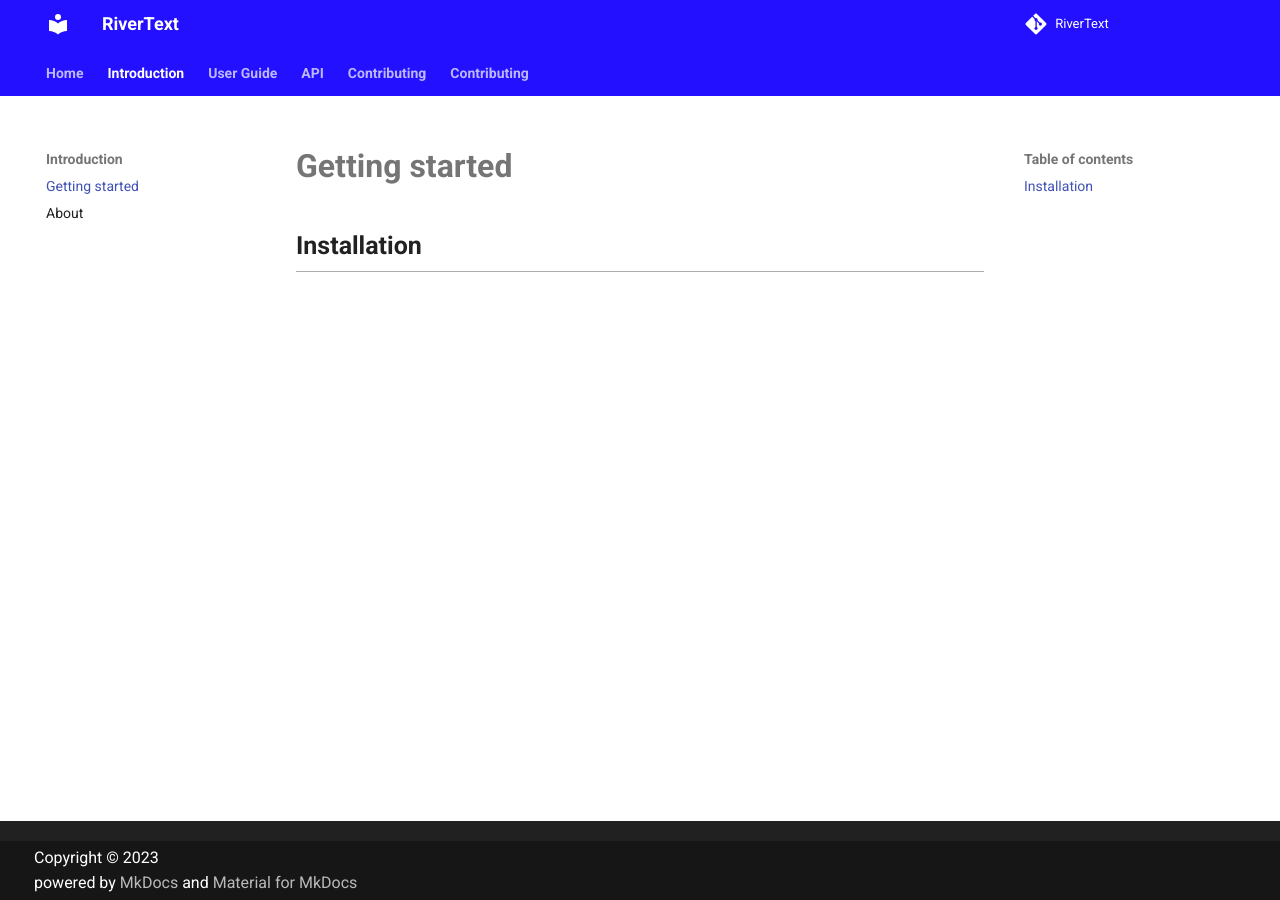
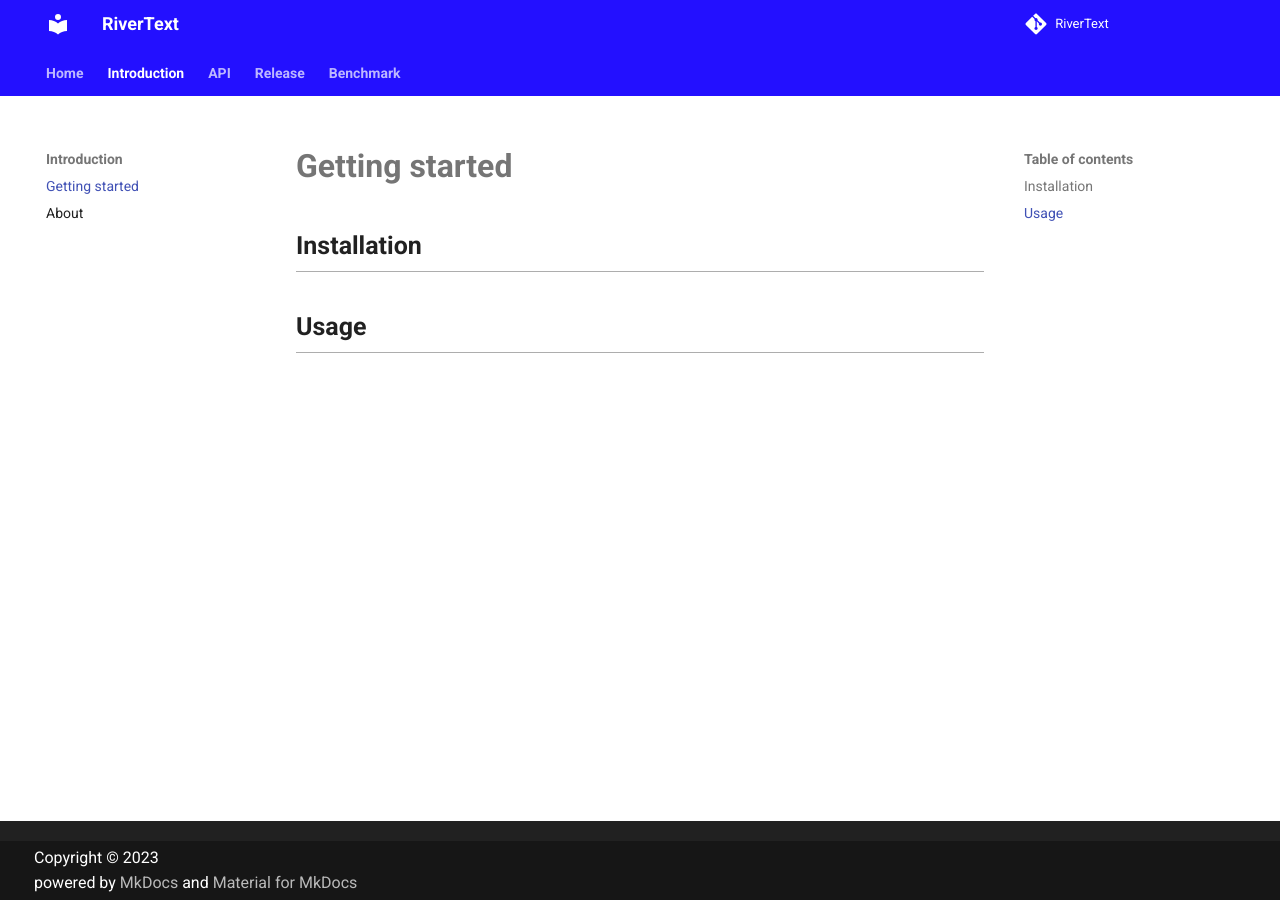
Before and after one commit to dccuchile/rivertext, an MkDocs documentation site: the page built from docs/getting_started.md, in a window 1280 px wide. Built offline with MkDocs 1.6.1 and Material for MkDocs 9.7.7, drawn with Linux system fonts in a browser that asks for light colours; a script that is not in the unit is left out; comment, search, counter and statistics services are not loaded.

Commit message:
ordening files

```diff
--- a/docs/getting_started.md
+++ b/docs/getting_started.md
@@ -1,3 +1,5 @@
 # Getting started
 
 ## Installation
+
+## Usage
--- a/mkdocs.yml
+++ b/mkdocs.yml
@@ -33,7 +33,6 @@ nav:
   - Introduction:
       - getting_started.md
       - About: introduction/about.md
-  - User Guide: tutorials.md
   - API:
       - utils:
           - data: api/data.md
@@ -47,9 +46,11 @@ nav:
           - wcm: api/wcm.md
           - word2vec: api/w2v.md
       - evaluator: api/evaluator.md
-  - Contributing: reference.md
-  - Overall Ranking: reference.md
+  - Release: release.md
+  - Benchmark: benchmark.md
 
+extra:
+  version: 0.0.1
 
 extra_javascript:
   - javascripts/config.js
```
Also changed, not shown: docs/release.md (added, +1 -0 lines), docs/tutorials.md (deleted, +0 -1 lines), docs/benchmark.md (added), docs/reference.md (deleted).
